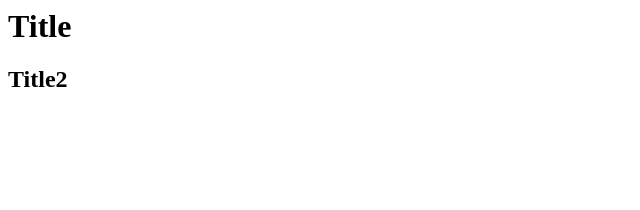
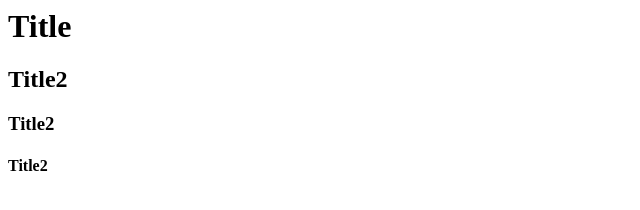
Before and after one commit to dhihien/git-one, a plain HTML site: page index.html in a window 1280 px wide. Shown: the whole page, without its empty margins (0-640 px from the left). Drawn offline with Linux system fonts and the light colour scheme.

Commit message:
add header 3,4

```diff
--- a/index.html
+++ b/index.html
@@ -1,7 +1,9 @@
 <html>
     <body>
         <h1>Title</h1>
-        <h2>Title2</h1>
+        <h2>Title2</h2>
+        <h3>Title2</h3>
+        <h4>Title2</h4>
     </body>
 
 </html>
```
